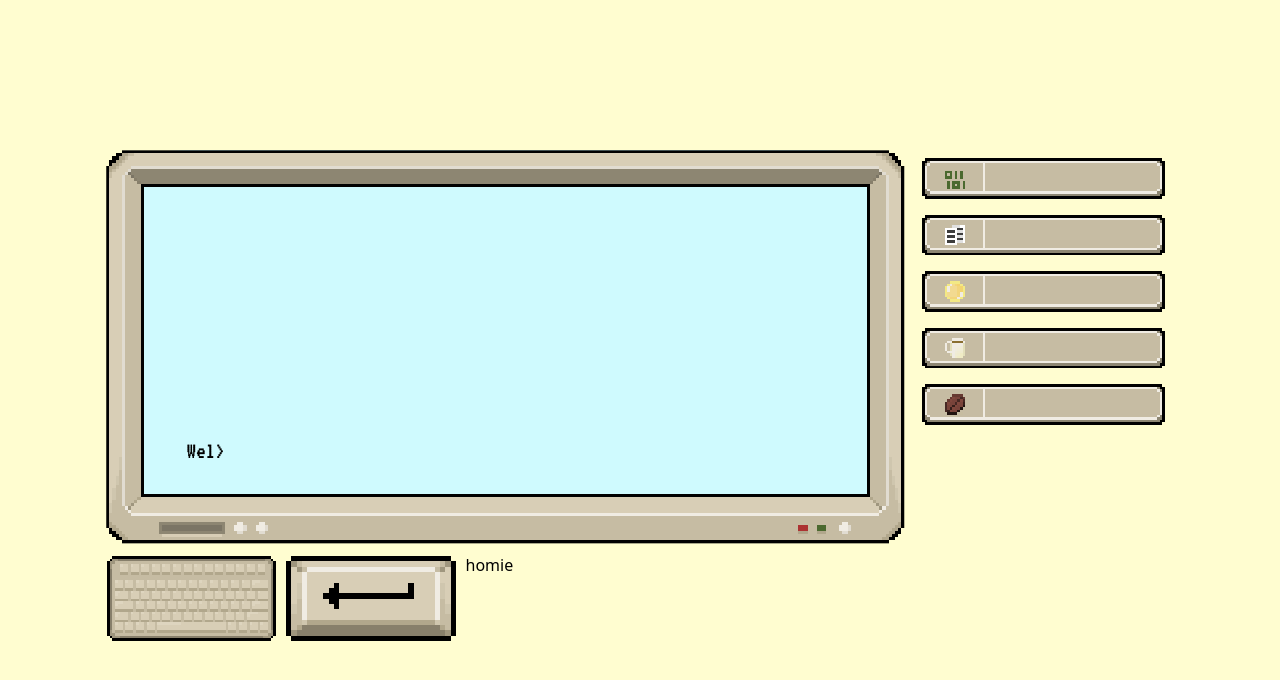
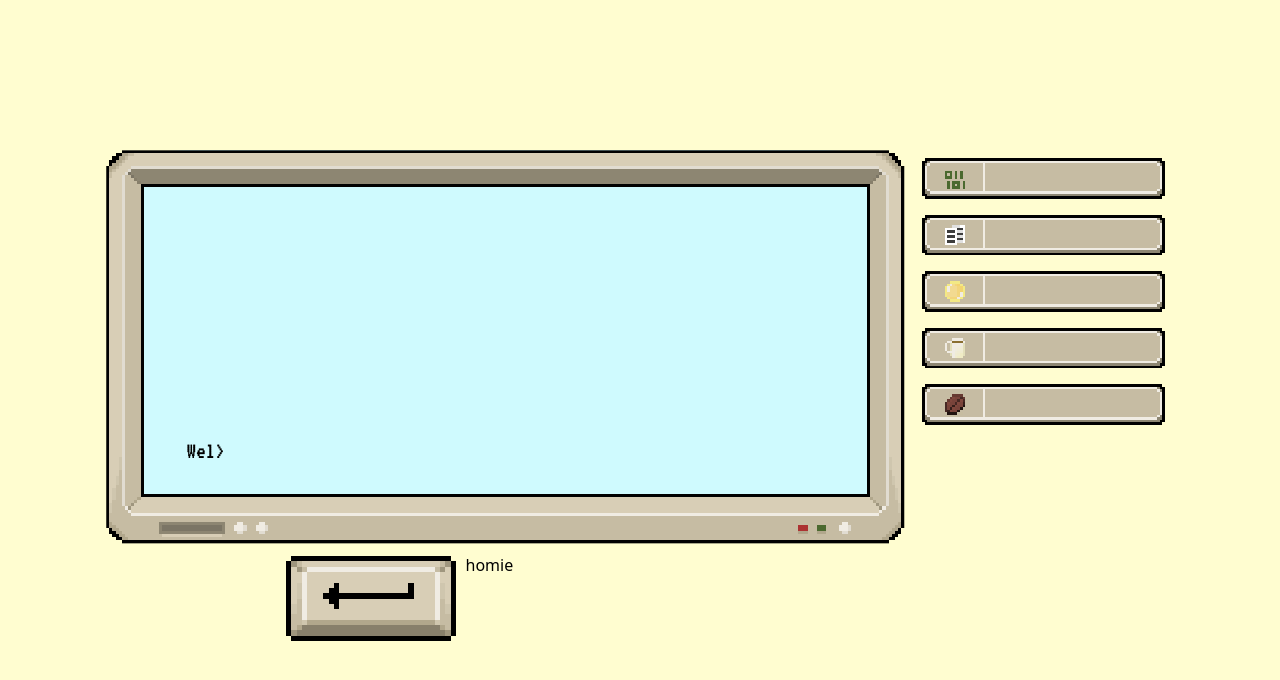
Before and after one commit to bls0053/Clicker-Site, a SvelteKit app: page / in a window 1280 px wide. Shown: the top 680 px of the page. Built offline with nearby package versions, Linux system fonts and the light colour scheme.

Commit message:
temp remove component

```diff
--- a/src/routes/+page.svelte
+++ b/src/routes/+page.svelte
@@ -34,7 +34,6 @@
 	import Monitor from '$lib/components/style/Monitor.svelte';
 	import MonitorLeft from '$lib/components/style/MonitorLeft.svelte';
 	import MonitorRight from '$lib/components/style/MonitorRight.svelte';
-	import Keyboard from '$lib/components/buttons/Keyboard.svelte';
 	import Enter from '$lib/components/buttons/Enter.svelte';
 	import { onMount } from 'svelte';
 	import NumDisplay from '$lib/components/displays/NumDisplay.svelte';
@@ -151,7 +150,6 @@
         </div>
 
         <div class="col-span-5 lg:col-span-2 row-span-1 relative bg-slate-0">
-            <Keyboard paused={paused} store={count_char}></Keyboard>
         </div>
 
         <div class="col-span-5 lg:col-start-3 lg:col-span-2 row-start-6 lg:row-start-5 row-span-1 bg-slate-0">
@@ -181,46 +179,3 @@
 
 
 </div>
-
-
-
-
-
-
-
-
-
-<!-- <div id="div2" class="flex flex-row w-full h-auto gap-6 mt-6">
-                <div class="flex flex-col p-2 w-1/2 lg:w-1/3 h-full justify-between">
-                    <Keyboard paused={paused} store={count_char}></Keyboard>
-                    <Enter></Enter>
-                </div>
-
-                <div style="z-index: 5;" class="flex flex-row w-1/2 lg:w-2/3 justify-center items-center m-4 p-2 bg-gray-400">
-                    <Homie rate={total_char}></Homie>
-                </div>
-
-            </div> -->
-
-<!-- Menu Bar -->
-    <!-- {#if ($unlocked.menu_bar)}
-    <AppBar>
-        {#if ($unlocked.resume)}<MenuButton text="Resume" type="link" link="src/public/Resume.pdf"><IconResume class="w-full h-full"/></MenuButton>{/if}
-        {#if ($unlocked.email)}<MenuButton text="Email" type="email" link=""><IconEmail class="w-full h-full"/></MenuButton>{/if}
-        {#if ($unlocked.linkedin)}<MenuButton text="Linkedin" type="link" link="https://www.linkedin.com/in/bensims25/"><IconLinkedin class="w-full h-full"/></MenuButton>{/if}
-        {#if ($unlocked.github)}<MenuButton text="Github" type="link" link="https://github.com/bls0053"><IconGithub class="w-full h-full"/></MenuButton>{/if}
-    </AppBar>
-    {/if} -->
-
-
-    <!-- <div class="h-[100px] bg-green-200"></div>
-    <div class="flex flex-row-reverse h-[1000px] w-11/12 mx-auto bg-red-200">
-        <div class="flex flex-col items-center w-full lg:w-4/5 h-full lg:justify-between">
-            <div id="div1" style="aspect-ratio: 2;" class="flex flex-row max-w-[100%] h-full max-h-[60%] overflow-hidden p-2 ">
-                <div style="border-radius: 10%; z-index: 1" class="w-full h-full relative bg-cyan-100">
-                    <CodeDisplay2 bind:paused></CodeDisplay2>
-                    <Monitor/>
-                </div>
-            </div>
-        </div>
-    </div> -->
```
